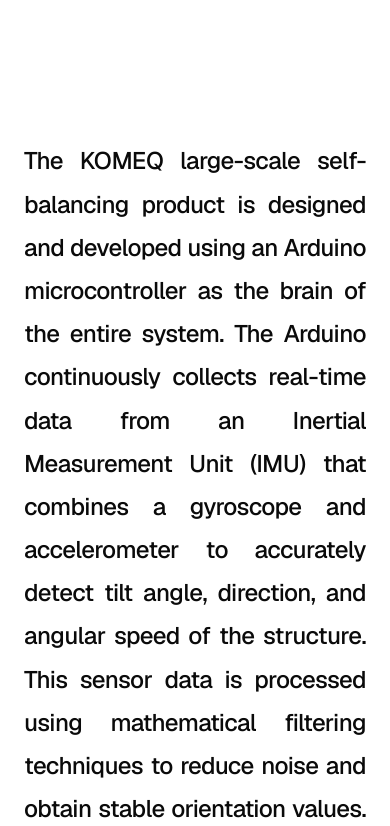
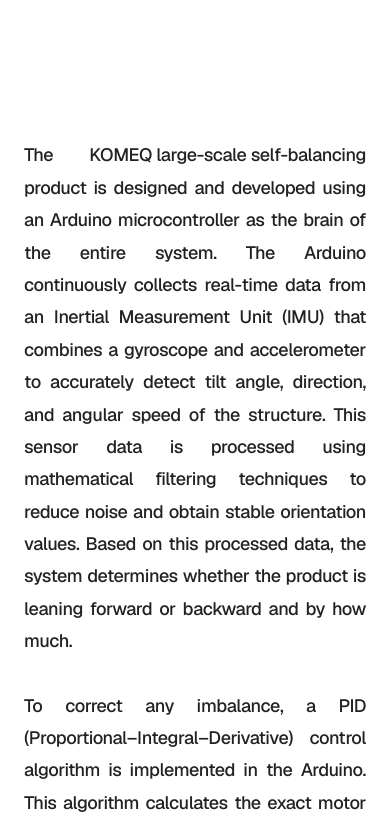
Before and after one commit to sahilmane69/komeq, a Next.js app: page / in a window 390 px wide. Shown: the part 6340-7166 px from the top of the page. Built offline with nearby package versions, Linux system fonts and the light colour scheme.

Commit message:
fix(ui): update to 2026, add logo to footer and specs, shrink spec text and remove fade scroll label

```diff
--- a/components/ui/skiper-ui/komeq-crowd-canvas.tsx
+++ b/components/ui/skiper-ui/komeq-crowd-canvas.tsx
@@ -301,13 +301,7 @@
 
                     {/* Right side credits scrolling list */}
                     <div className="flex w-full max-w-sm flex-col items-center gap-8 md:flex-1">
-                         <div className="grid content-start justify-items-center text-center">
-                              <span className="relative text-xs font-medium uppercase tracking-widest opacity-40 after:absolute after:left-1/2 after:top-full after:mt-2 after:h-12 after:w-px after:bg-linear-to-b after:from-foreground after:to-transparent after:content-['']">
-                                   see the fade while scroll
-                              </span>
-                         </div>
-
-                         <div className="mt-12 w-full rounded-2xl border border-white/10 bg-black/20 backdrop-blur-sm p-1 pointer-events-auto">
+                         <div className="w-full rounded-2xl border border-white/10 bg-black/20 backdrop-blur-sm p-1 pointer-events-auto">
                               {/* Using standard div with overflow instead of ScrollArea primitive so we avoid missing dependencies. Prevent lenis from hijacking scrolling here */}
                               <div className="h-[320px] w-full overflow-y-auto overflow-x-hidden rounded-xl no-scrollbar touch-pan-y" data-lenis-prevent="true">
                                    <div className="space-y-1 p-1">
--- a/components/ui/skiper-ui/komeq-footer-basic.tsx
+++ b/components/ui/skiper-ui/komeq-footer-basic.tsx
@@ -5,8 +5,8 @@
      return (
           <footer className="w-full bg-background border-t border-white/5 py-12 z-20 relative">
                <div className="mx-auto flex max-w-6xl flex-col items-center justify-center gap-4 px-4 text-center md:flex-row md:justify-between">
-                    <p className="text-sm text-foreground/50">
-                         © {new Date().getFullYear()} KOMEQ Self Balancing Product.
+                    <p className="flex items-center justify-center gap-2 text-sm text-foreground/50">
+                         © 2026 <img src="/image.png" alt="Komeq Logo" className="h-5 w-auto ml-1 brightness-0 invert" /> KOMEQ Self Balancing Product.
                     </p>
                     <div className="flex items-center gap-2 text-sm text-foreground/50">
                          Built with precision by{" "}
--- a/components/ui/skiper-ui/komeq-scrolling-specs.tsx
+++ b/components/ui/skiper-ui/komeq-scrolling-specs.tsx
@@ -48,9 +48,9 @@
                <ProgressiveBlur position="top" height="200px" blurAmount="12px" />
 
                <div className="relative w-full flex flex-col items-center">
-                    <div className="w-full max-w-5xl space-y-12 px-6 py-[15vh] text-justify font-geist text-2xl font-medium leading-[1.8] tracking-tight md:text-3xl lg:text-4xl lg:leading-[1.6] md:px-12 text-foreground">
+                    <div className="w-full max-w-4xl space-y-8 px-6 py-[15vh] text-justify font-geist text-lg font-medium leading-[1.8] tracking-tight md:text-xl lg:text-2xl lg:leading-[1.8] md:px-12 text-foreground/90">
                          <p>
-                              The KOMEQ large-scale self-balancing product is designed and
+                              The <img src="/image.png" alt="KOMEQ Logo" className="inline h-5 lg:h-6 w-auto mb-1 mx-1 brightness-0 invert" /> KOMEQ large-scale self-balancing product is designed and
                               developed using an Arduino microcontroller as the brain of the
                               entire system. The Arduino continuously collects real-time data from
                               an Inertial Measurement Unit (IMU) that combines a gyroscope and
```
Also changed, not shown: app/icon.png (added).
